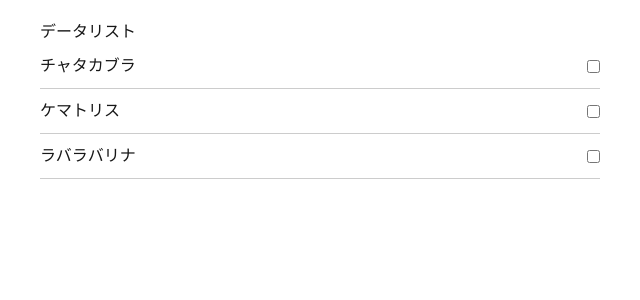
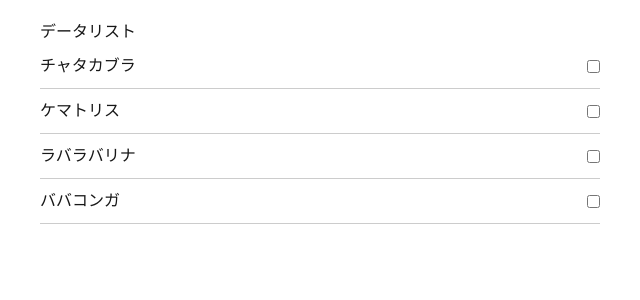
Before and after one commit to nigaor/monster_hanter_rec, a Next.js app in the folder monhan_record/: page / in a window 1280 px wide. Shown: the top 300 px of the page, without its empty margins (320-960 px from the left). Built offline with nearby package versions, Linux system fonts and the light colour scheme.

Commit message:
4/19 commit

```diff
--- a/monhan_record/src/app/page.tsx
+++ b/monhan_record/src/app/page.tsx
@@ -16,7 +16,7 @@ export default function Home() {
     {id: 1,name: "チャタカブラ",img: ""},
     {id: 2,name: "ケマトリス",img: ""},
     {id: 3,name: "ラバラバリナ",img: ""},
-    // {id: 4,name: "ババコンガ",img: ""},
+    {id: 4,name: "ババコンガ",img: ""},
     // {id: 5,name: "バーラハーラ",img: ""},
     // {id: 6,name: "ドシャグマ",img: ""},
     // {id: 7,name: "ウズトゥナ",img: ""},
```
